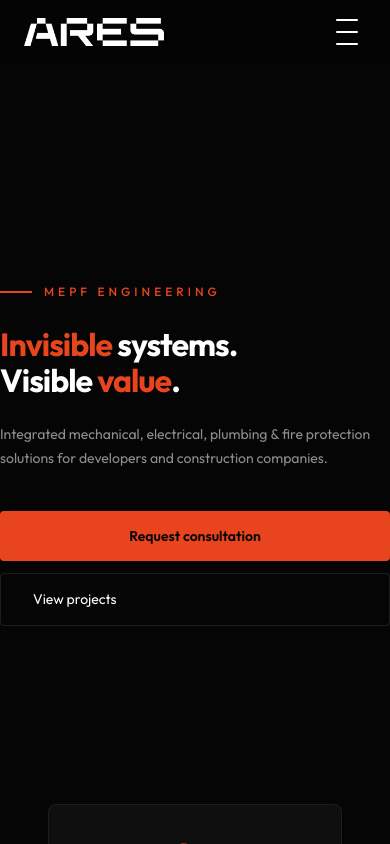
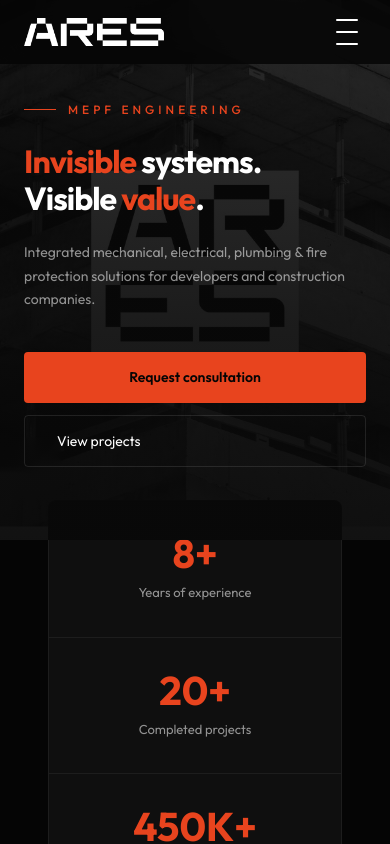
Before and after one commit to lukasturua9444/ares-ge, a Next.js app: page / in a window 390 px wide. Shown: the top 844 px of the page. Built offline with nearby package versions, Linux system fonts and the light colour scheme.

Commit message:
Add hero photo CSS for new layout (Topic 2)

```diff
--- a/src/app/globals.css
+++ b/src/app/globals.css
@@ -73,8 +73,33 @@ img { max-width: 100%; display: block; }
 .hamburger span { display: block; width: 22px; height: 2px; background: var(--white); margin: 5px 0; border-radius: 1px; transition: all 0.3s; }
 
 .hero {
-  min-height: 100vh; display: flex; align-items: center;
-  position: relative; overflow: hidden; padding-top: 64px;
+  position: relative;
+  min-height: 620px;
+  overflow: hidden;
+  background-color: #080808;
+}
+.hero-photo {
+  position: absolute; inset: 0;
+  background-image: url('/images/hero-construction.jpg');
+  background-size: 1456px 840px;
+  background-position: 300px -170px;
+  background-repeat: no-repeat;
+  filter: grayscale(0.1);
+  z-index: 0;
+}
+.hero-overlay {
+  position: absolute; inset: 0;
+  background: linear-gradient(90deg,
+    rgba(8,8,8,0.95) 0%,
+    rgba(8,8,8,0.88) 22%,
+    rgba(8,8,8,0.4) 45%,
+    rgba(8,8,8,0) 60%);
+  z-index: 1;
+}
+.hero-content {
+  position: relative; z-index: 2;
+  padding: 155px 50px 100px;
+  max-width: 680px;
 }
 .hero-bg { position: absolute; inset: 0; background: var(--dark); z-index: 0; }
 .hero-bg::after {
@@ -521,3 +546,21 @@ body.menu-open .wrap {
     padding-top: 80px;
   }
 }
+
+@media (max-width: 768px) {
+  .hero { min-height: 540px; }
+  .hero-photo {
+    background-size: cover;
+    background-position: center;
+  }
+  .hero-overlay {
+    background: linear-gradient(180deg,
+      rgba(8,8,8,0.82) 0%,
+      rgba(8,8,8,0.92) 60%,
+      rgba(8,8,8,0.96) 100%);
+  }
+  .hero-content {
+    padding: 100px 24px 60px;
+    max-width: 100%;
+  }
+}
```
